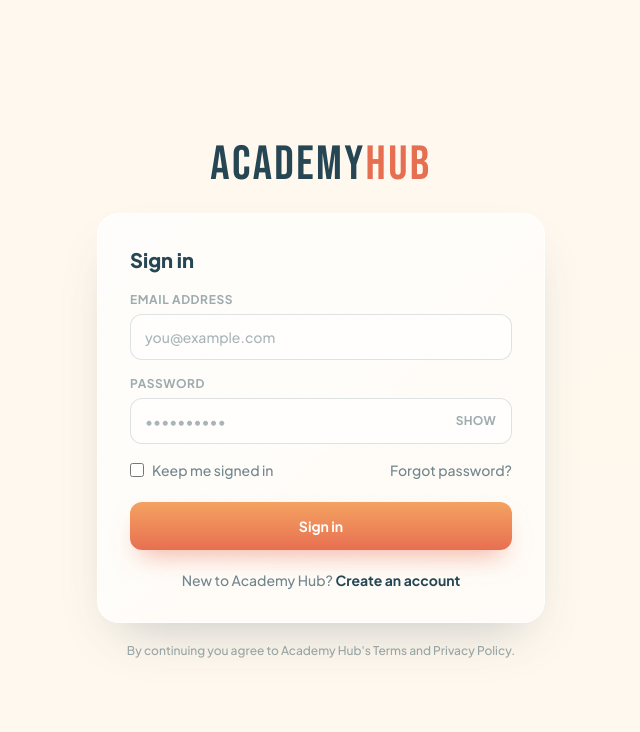
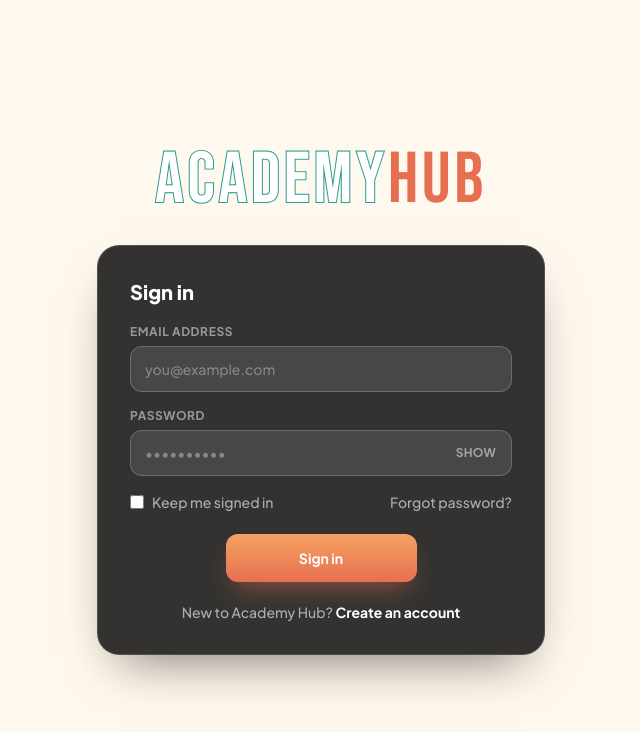
Before and after one commit to khaledAbdelwadod/academy-hub-frontend, a React (Vite) app: page / in a window 1280 px wide. Shown: the top 732 px of the page, without its empty margins (319-959 px from the left). Built offline with nearby package versions, Linux system fonts and the light colour scheme.

Commit message:
release 1.0.0 v10

```diff
--- a/src/components/auth/AuthCard.tsx
+++ b/src/components/auth/AuthCard.tsx
@@ -1,14 +1,15 @@
-/** The frosted-glass card holding the sign-in, register, and forgot-password panels. */
+/** The frosted-glass card holding the sign-in, register, forgot-password, and OTP panels. */
 
 import { useState } from "react";
 import type { FormEvent, ReactElement } from "react";
 
 import { logger } from "../../utils/logger";
 import { ForgotPasswordForm } from "./ForgotPasswordForm";
+import { OtpForm } from "./OtpForm";
 import { RegisterForm } from "./RegisterForm";
 import { SignInForm } from "./SignInForm";
 
-type AuthMode = "signin" | "register" | "forgot";
+type AuthMode = "signin" | "register" | "forgot" | "otp";
 
 function preventSubmit(mode: AuthMode) {
   return (event: FormEvent<HTMLFormElement>): void => {
@@ -19,9 +20,20 @@
 
 export function AuthCard(): ReactElement {
   const [mode, setMode] = useState<AuthMode>("signin");
+  const [pendingEmail, setPendingEmail] = useState("");
+
+  function handleRegistered(email: string): void {
+    logger.debug("Registration submitted (not yet wired to an endpoint)", { email });
+    setPendingEmail(email);
+    setMode("otp");
+  }
+
+  const cardWidthClass = mode === "register" ? "max-w-[560px]" : "max-w-[448px]";
 
   return (
-    <div className="relative w-full rounded-[22px] border border-white/85 bg-gradient-to-br from-white/75 to-white/50 px-8 py-8 shadow-[0_24px_50px_-22px_rgba(38,70,83,0.28)] backdrop-blur-2xl backdrop-saturate-150">
+    <div
+      className={`relative w-full rounded-[22px] border border-white/15 bg-black/80 px-8 py-8 shadow-[0_24px_50px_-22px_rgba(0,0,0,0.55)] backdrop-blur-2xl backdrop-saturate-150 transition-[max-width] duration-300 ${cardWidthClass}`}
+    >
       <div key={mode} className="animate-panel-in">
         {mode === "signin" && (
           <SignInForm
@@ -31,7 +43,7 @@
           />
         )}
         {mode === "register" && (
-          <RegisterForm onSubmit={preventSubmit("register")} onSwitchToSignIn={() => setMode("signin")} />
+          <RegisterForm onRegistered={handleRegistered} onSwitchToSignIn={() => setMode("signin")} />
         )}
         {mode === "forgot" && (
           <ForgotPasswordForm
@@ -39,6 +51,13 @@
             onBackToSignIn={() => setMode("signin")}
           />
         )}
+        {mode === "otp" && (
+          <OtpForm
+            email={pendingEmail}
+            onSubmit={preventSubmit("otp")}
+            onBack={() => setMode("register")}
+          />
+        )}
       </div>
     </div>
   );
--- a/src/components/auth/ForgotPasswordForm.tsx
+++ b/src/components/auth/ForgotPasswordForm.tsx
@@ -19,14 +19,14 @@
       <button
         type="button"
         onClick={onBackToSignIn}
-        className="flex items-center gap-1.5 self-start text-sm text-ink/65 hover:text-ink"
+        className="flex items-center gap-1.5 self-start text-sm text-white/60 hover:text-white"
       >
         &larr; Back to sign in
       </button>
 
       <div>
-        <h2 className="mb-1.5 text-xl font-extrabold text-ink">Reset your password</h2>
-        <p className="text-sm leading-relaxed text-ink/65">
+        <h2 className="mb-1.5 text-xl font-extrabold text-white">Reset your password</h2>
+        <p className="text-sm leading-relaxed text-white/60">
           Enter the email on your account and we&apos;ll send a 6-digit code to reset your
           password.
         </p>
--- /dev/null
+++ b/src/components/auth/OtpForm.tsx
@@ -0,0 +1,64 @@
+/** The email-verification step shown right after registering: enter the 6-digit code. */
+
+import type { FormEvent, ReactElement } from "react";
+
+import { AuthButton } from "../ui/AuthButton";
+
+interface OtpFormProps {
+  email: string;
+  onSubmit: (event: FormEvent<HTMLFormElement>) => void;
+  onBack: () => void;
+}
+
+export function OtpForm({ email, onSubmit, onBack }: OtpFormProps): ReactElement {
+  return (
+    <div className="flex flex-col gap-4">
+      <button
+        type="button"
+        onClick={onBack}
+        className="flex items-center gap-1.5 self-start text-sm text-white/60 hover:text-white"
+      >
+        &larr; Back
+      </button>
+
+      <div>
+        <h2 className="mb-1.5 text-xl font-extrabold text-white">Verify your email</h2>
+        <p className="text-sm leading-relaxed text-white/60">
+          Enter the 6-digit code we sent to <span className="font-semibold text-white">{email}</span>.
+        </p>
+      </div>
+
+      <form onSubmit={onSubmit} className="flex flex-col gap-4">
+        <div className="flex flex-col gap-1.5">
+          <label htmlFor="otp-code" className="text-xs font-bold uppercase tracking-wider text-white/50">
+            Verification code
+          </label>
+          <input
+            id="otp-code"
+            name="code"
+            type="text"
+            inputMode="numeric"
+            pattern="[0-9]*"
+            maxLength={6}
+            autoComplete="one-time-code"
+            placeholder="000000"
+            required
+            className="w-full rounded-xl border border-white/20 bg-white/10 px-3.5 py-3 text-center text-2xl font-bold tracking-[0.5em] text-white placeholder:text-white/25 transition-colors focus:border-coral focus:bg-white/15 focus:outline-none focus-visible:ring-2 focus-visible:ring-coral/40"
+          />
+        </div>
+
+        <AuthButton type="submit">Verify account</AuthButton>
+
+        <p className="text-center text-sm text-white/60">
+          Didn&apos;t get a code?{" "}
+          <button
+            type="button"
+            className="font-bold text-white underline decoration-transparent underline-offset-2 transition-colors hover:decoration-current"
+          >
+            Resend
+          </button>
+        </p>
+      </form>
+    </div>
+  );
+}
--- a/src/components/auth/SignInForm.tsx
+++ b/src/components/auth/SignInForm.tsx
@@ -19,7 +19,7 @@
 }: SignInFormProps): ReactElement {
   return (
     <form onSubmit={onSubmit} className="flex flex-col gap-4">
-      <h2 className="mb-0.5 text-xl font-extrabold text-ink">Sign in</h2>
+      <h2 className="mb-0.5 text-xl font-extrabold text-white">Sign in</h2>
 
       <FormField
         id="si-email"
@@ -37,27 +37,29 @@
       />
 
       <div className="flex items-center justify-between text-sm">
-        <label className="flex items-center gap-2 text-ink/65">
+        <label className="flex items-center gap-2 text-white/60">
           <input type="checkbox" className="size-3.5 accent-coral" />
           Keep me signed in
         </label>
         <button
           type="button"
           onClick={onForgotPassword}
-          className="text-ink/65 underline decoration-transparent underline-offset-2 transition-colors hover:text-ink hover:decoration-current"
+          className="text-white/60 underline decoration-transparent underline-offset-2 transition-colors hover:text-white hover:decoration-current"
         >
           Forgot password?
         </button>
       </div>
 
-      <AuthButton type="submit">Sign in</AuthButton>
+      <AuthButton type="submit" fullWidth={false}>
+        Sign in
+      </AuthButton>
 
-      <p className="mt-1 text-center text-sm text-ink/65">
+      <p className="mt-1 text-center text-sm text-white/60">
         New to Academy Hub?{" "}
         <button
           type="button"
           onClick={onSwitchToRegister}
-          className="font-bold text-ink underline decoration-transparent underline-offset-2 transition-colors hover:decoration-current"
+          className="font-bold text-white underline decoration-transparent underline-offset-2 transition-colors hover:decoration-current"
         >
           Create an account
         </button>
--- a/src/components/ui/AuthButton.tsx
+++ b/src/components/ui/AuthButton.tsx
@@ -2,13 +2,23 @@
 
 import type { ButtonHTMLAttributes, ReactElement } from "react";
 
-type AuthButtonProps = ButtonHTMLAttributes<HTMLButtonElement>;
+interface AuthButtonProps extends ButtonHTMLAttributes<HTMLButtonElement> {
+  /** Full-width by default; set false for a compact, half-width button. */
+  fullWidth?: boolean;
+}
 
-export function AuthButton({ className = "", children, ...buttonProps }: AuthButtonProps): ReactElement {
+export function AuthButton({
+  className = "",
+  children,
+  fullWidth = true,
+  ...buttonProps
+}: AuthButtonProps): ReactElement {
+  const widthClass = fullWidth ? "w-full" : "w-1/2 self-center";
+
   return (
     <button
       {...buttonProps}
-      className={`mt-1.5 rounded-xl bg-gradient-to-b from-sand to-coral px-4 py-3.5 text-sm font-bold text-white shadow-[0_14px_26px_-10px_rgba(231,111,81,0.55)] transition-transform hover:-translate-y-0.5 hover:shadow-[0_18px_30px_-10px_rgba(231,111,81,0.65)] focus-visible:outline-none focus-visible:ring-2 focus-visible:ring-coral/50 active:translate-y-0 ${className}`}
+      className={`mt-1.5 rounded-xl bg-gradient-to-b from-sand to-coral px-4 py-3.5 text-sm font-bold text-white shadow-[0_14px_26px_-10px_rgba(231,111,81,0.55)] transition-transform hover:-translate-y-0.5 hover:shadow-[0_18px_30px_-10px_rgba(231,111,81,0.65)] focus-visible:outline-none focus-visible:ring-2 focus-visible:ring-coral/50 active:translate-y-0 ${widthClass} ${className}`}
     >
       {children}
     </button>
--- a/src/components/ui/FormField.tsx
+++ b/src/components/ui/FormField.tsx
@@ -1,4 +1,4 @@
-/** A labeled text input, styled for the frosted-glass auth forms. */
+/** A labeled text input, styled for the black frosted-glass auth forms. */
 
 import type { InputHTMLAttributes, ReactElement } from "react";
 
@@ -10,14 +10,14 @@
 export function FormField({ label, optional, id, ...inputProps }: FormFieldProps): ReactElement {
   return (
     <div className="flex flex-col gap-1.5">
-      <label htmlFor={id} className="text-xs font-bold uppercase tracking-wider text-ink/45">
+      <label htmlFor={id} className="text-xs font-bold uppercase tracking-wider text-white/50">
         {label}
-        {optional && <span className="ml-1 font-medium normal-case tracking-normal text-ink/45">(optional)</span>}
+        {optional && <span className="ml-1 font-medium normal-case tracking-normal text-white/40">(optional)</span>}
       </label>
       <input
         id={id}
         {...inputProps}
-        className="w-full rounded-xl border border-ink/15 bg-white/55 px-3.5 py-3 text-sm text-ink placeholder:text-ink/40 transition-colors focus:border-coral focus:bg-white focus:outline-none focus-visible:ring-2 focus-visible:ring-coral/40"
+        className="w-full rounded-xl border border-white/20 bg-white/10 px-3.5 py-3 text-sm text-white placeholder:text-white/35 transition-colors focus:border-coral focus:bg-white/15 focus:outline-none focus-visible:ring-2 focus-visible:ring-coral/40"
       />
     </div>
   );
--- a/src/components/ui/PasswordField.tsx
+++ b/src/components/ui/PasswordField.tsx
@@ -1,4 +1,4 @@
-/** A password input with a show/hide toggle, styled for the frosted-glass auth forms. */
+/** A password input with a show/hide toggle, styled for the black frosted-glass auth forms. */
 
 import { useId, useState } from "react";
 import type { InputHTMLAttributes, ReactElement } from "react";
@@ -13,7 +13,7 @@
 
   return (
     <div className="flex flex-col gap-1.5">
-      <label htmlFor={id} className="text-xs font-bold uppercase tracking-wider text-ink/45">
+      <label htmlFor={id} className="text-xs font-bold uppercase tracking-wider text-white/50">
         {label}
       </label>
       <div className="relative">
@@ -21,12 +21,12 @@
           id={id}
           type={visible ? "text" : "password"}
           {...inputProps}
-          className="w-full rounded-xl border border-ink/15 bg-white/55 py-3 pl-3.5 pr-16 text-sm text-ink placeholder:text-ink/40 transition-colors focus:border-coral focus:bg-white focus:outline-none focus-visible:ring-2 focus-visible:ring-coral/40"
+          className="w-full rounded-xl border border-white/20 bg-white/10 py-3 pl-3.5 pr-16 text-sm text-white placeholder:text-white/35 transition-colors focus:border-coral focus:bg-white/15 focus:outline-none focus-visible:ring-2 focus-visible:ring-coral/40"
         />
         <button
           type="button"
           onClick={() => setVisible((current) => !current)}
-          className="absolute inset-y-1.5 right-1.5 rounded-lg px-2.5 text-xs font-bold uppercase tracking-wide text-ink/45 hover:text-ink"
+          className="absolute inset-y-1.5 right-1.5 rounded-lg px-2.5 text-xs font-bold uppercase tracking-wide text-white/50 hover:text-white"
         >
           {visible ? "Hide" : "Show"}
         </button>
--- a/src/pages/LoginPage.tsx
+++ b/src/pages/LoginPage.tsx
@@ -10,16 +10,18 @@
     <div className="flex min-h-screen items-center justify-center px-5 py-10">
       <VideoBackdrop />
 
-      <div className="animate-rise flex w-full max-w-[448px] flex-col items-center">
-        <p className="mb-6 font-display text-4xl tracking-wider text-ink sm:text-5xl">
-          ACADEMY<span className="text-coral">HUB</span>
+      <div className="animate-rise flex w-full max-w-[600px] flex-col items-center">
+        <p className="mb-7 font-display text-6xl tracking-wider sm:text-7xl">
+          <span
+            className="text-white"
+            style={{ WebkitTextStroke: "2px #2a9d8f", paintOrder: "stroke fill" }}
+          >
+            ACADEMY
+          </span>
+          <span className="text-coral">HUB</span>
         </p>
 
         <AuthCard />
-
-        <footer className="mt-5 text-center text-xs text-ink/45">
-          By continuing you agree to Academy Hub&apos;s Terms and Privacy Policy.
-        </footer>
       </div>
     </div>
   );
```
Also changed, not shown: src/components/auth/RegisterForm.tsx (+19 -11 lines).
